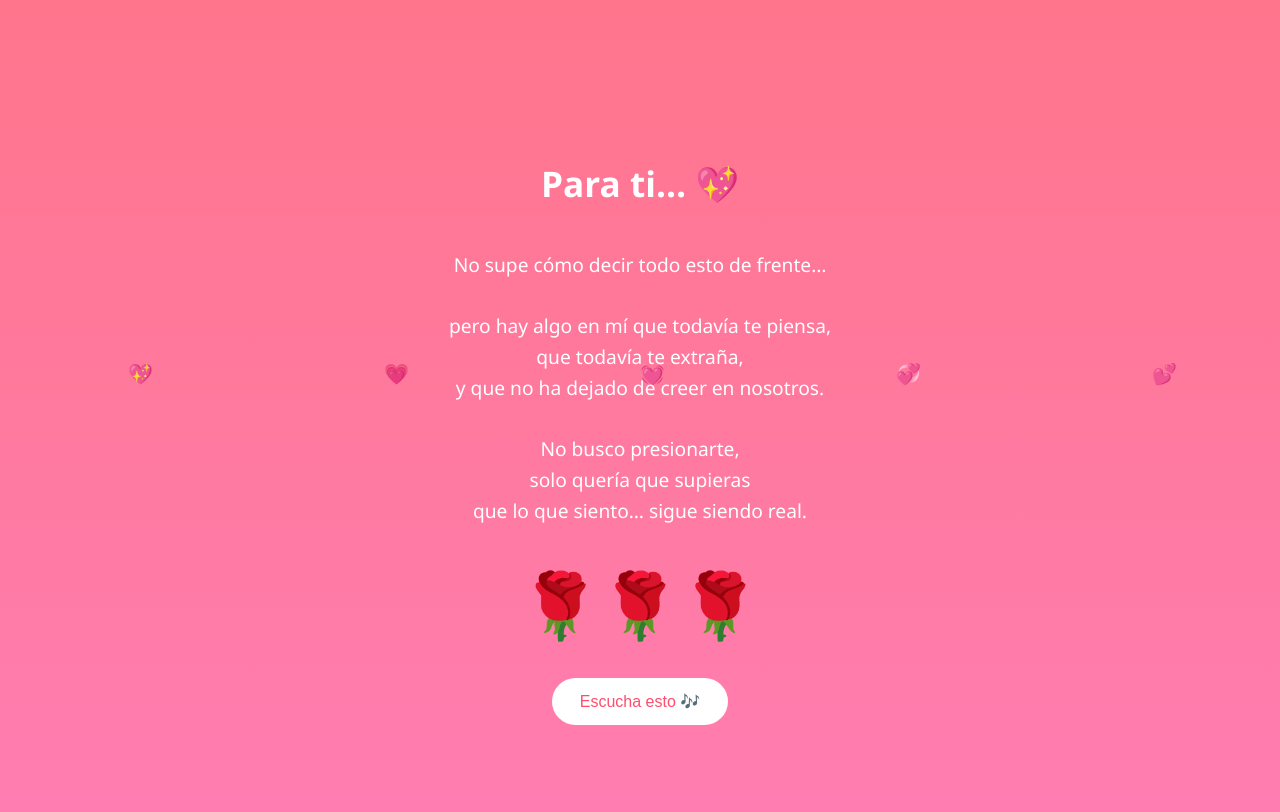
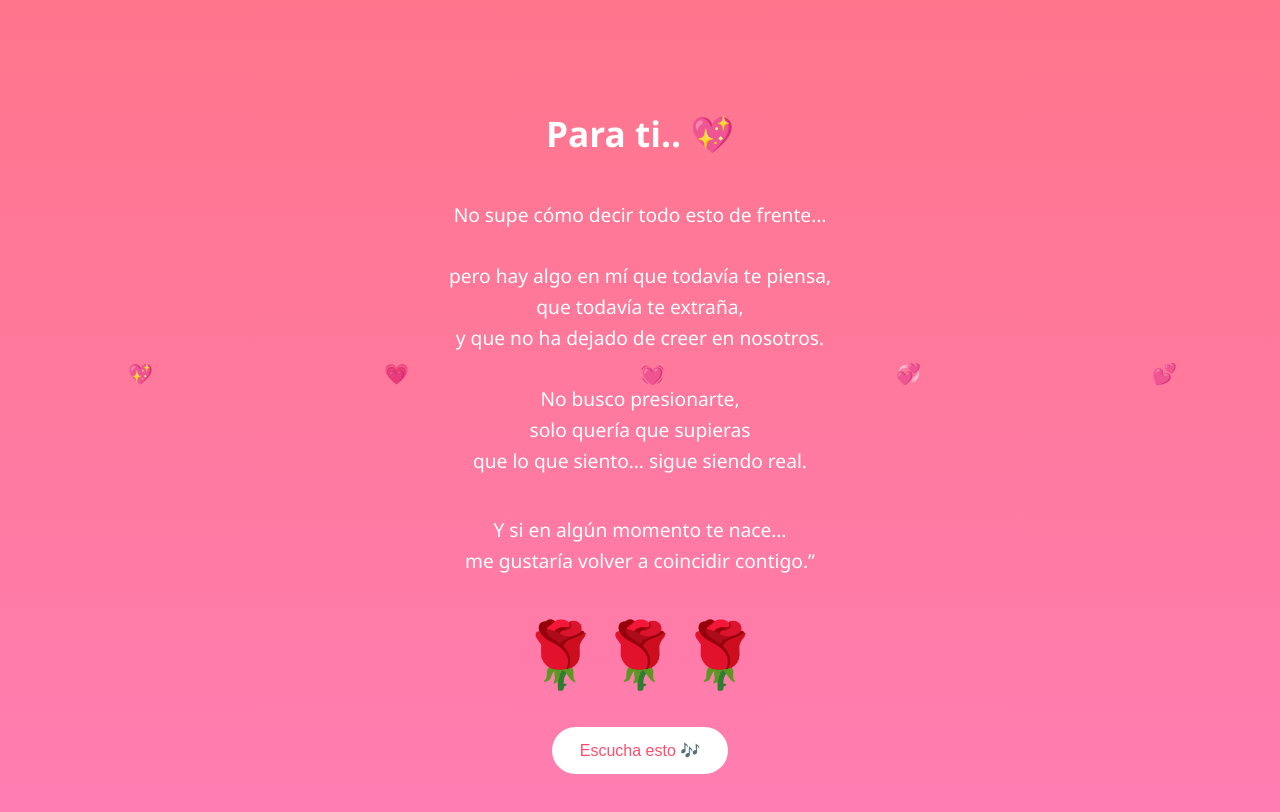
Before and after one commit to Alejandro-C-S/para_Rosa, a plain HTML site: page index.html in a window 1280 px wide. Drawn offline with Linux system fonts and the light colour scheme.

Commit message:
Fix heading punctuation and add reconnecting message
Corrected punctuation in heading and added a new paragraph expressing a desire to reconnect.

```diff
--- a/index.html
+++ b/index.html
@@ -92,7 +92,7 @@
 </div>
 
 <div class="container">
-    <h1>Para ti… 💖</h1>
+    <h1>Para ti.. 💖</h1>
 
     <p>
         No supe cómo decir todo esto de frente…<br><br>
@@ -106,6 +106,10 @@
         que lo que siento… sigue siendo real.
     </p>
 
+    <p>
+        Y si en algún momento te nace…<br>
+me gustaría volver a coincidir contigo.”
+</p>
     <div class="flores">🌹🌹🌹</div>
 
     <button onclick="playMusic()">Escucha esto 🎶</button>
```
